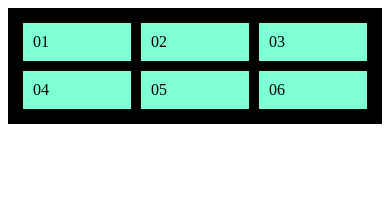
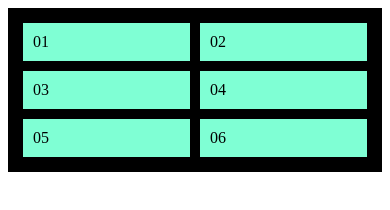
Before and after one commit to Nijithra/html_css, a plain HTML site: page grid.html in a window 390 px wide. Drawn offline with Linux system fonts and the light colour scheme.

Commit message:
This is my fifth commit

```diff
--- a/grid.css
+++ b/grid.css
@@ -4,9 +4,22 @@
     padding: 10px;
     background-color: black;
 }
-
 .grid-item{
     margin:5px;
     background-color: aquamarine;
     padding:10px;
 }
+
+@media (max-width:1000px){
+    .grid-container{
+        grid-template-columns: repeat(2, 1fr);
+    }
+
+}
+@media (max-width:1000px){
+    .grid-container{
+        grid-template-columns: repeat(2, 1fr);
+        background-color: black;
+    }
+
+}
```
